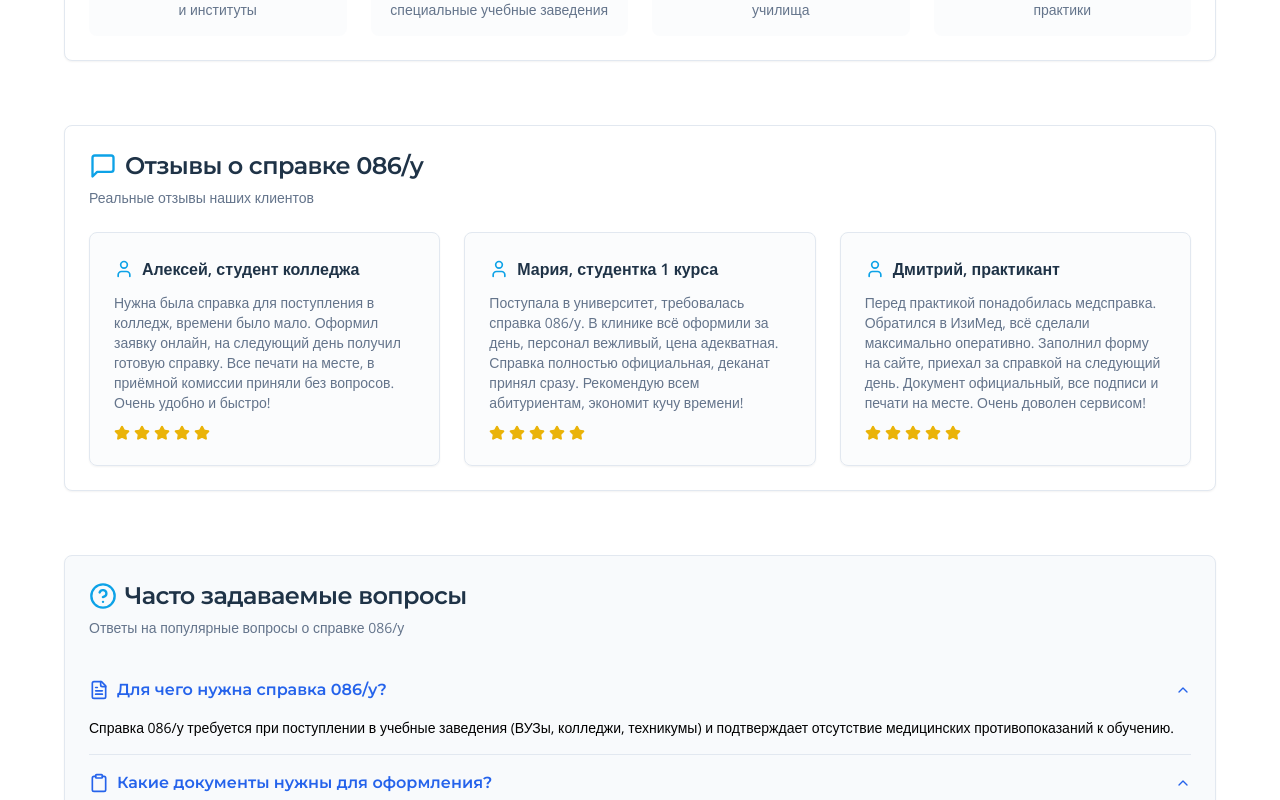
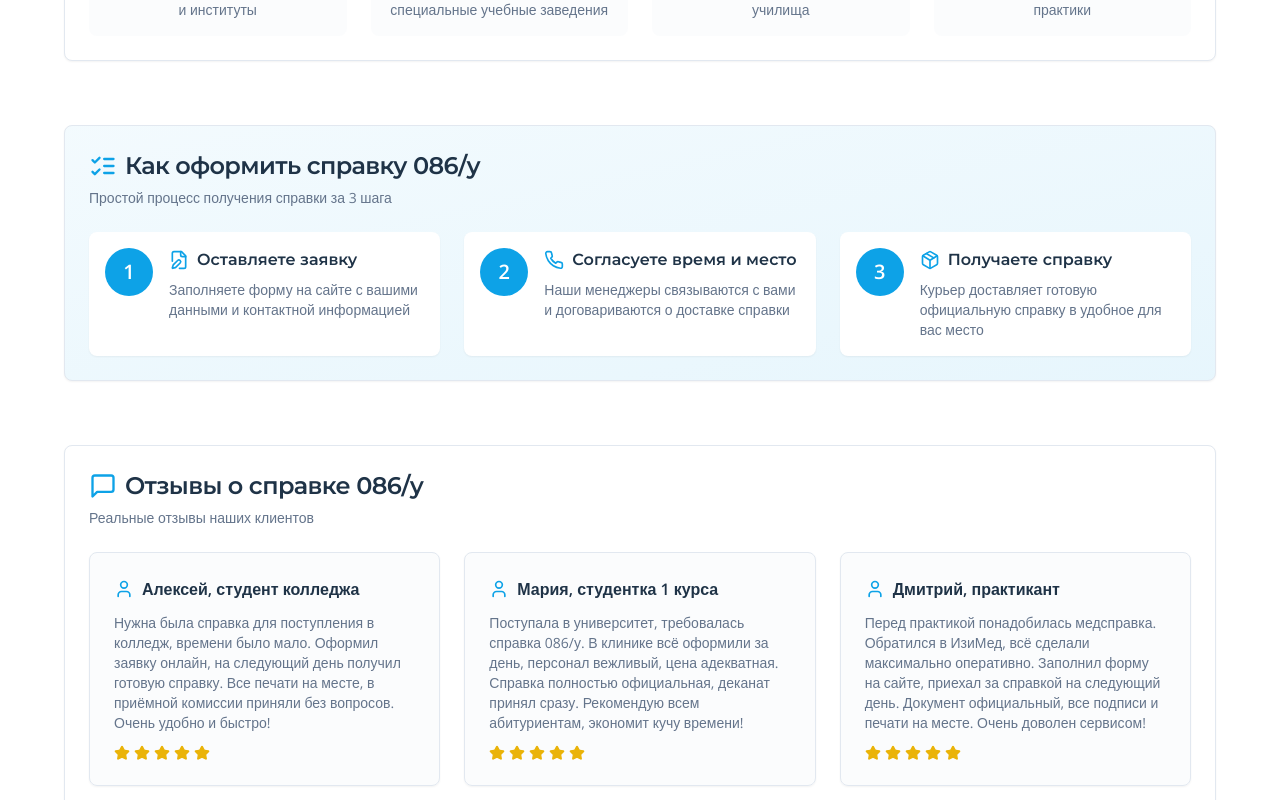
Before and after one commit to pr-poehali-dev/clinic-design-easymed, a React (Vite) app: page /certificate-086 in a window 1280 px wide. Shown: the part 1400-2200 px from the top of the page. Built offline with nearby package versions, Linux system fonts and the light colour scheme.

Commit message:
Добавить блок оформления справки 086/у

```diff
--- a/src/pages/Certificate086.tsx
+++ b/src/pages/Certificate086.tsx
@@ -234,6 +234,72 @@ const Certificate086 = () => {
         </section>
 
         <section className="mt-16">
+          <Card className="bg-gradient-to-br from-primary/5 to-primary/10">
+            <CardHeader>
+              <CardTitle className="text-2xl flex items-center gap-2">
+                <Icon name="ListChecks" className="text-primary" size={28} />
+                Как оформить справку 086/у
+              </CardTitle>
+              <CardDescription>Простой процесс получения справки за 3 шага</CardDescription>
+            </CardHeader>
+            <CardContent>
+              <div className="grid grid-cols-1 md:grid-cols-3 gap-6">
+                <div className="flex gap-4 p-4 rounded-lg bg-white shadow-sm">
+                  <div className="flex-shrink-0">
+                    <div className="w-12 h-12 rounded-full bg-primary text-white flex items-center justify-center font-bold text-xl">
+                      1
+                    </div>
+                  </div>
+                  <div>
+                    <h3 className="font-semibold mb-2 flex items-center gap-2">
+                      <Icon name="FileEdit" size={20} className="text-primary" />
+                      Оставляете заявку
+                    </h3>
+                    <p className="text-sm text-muted-foreground">
+                      Заполняете форму на сайте с вашими данными и контактной информацией
+                    </p>
+                  </div>
+                </div>
+
+                <div className="flex gap-4 p-4 rounded-lg bg-white shadow-sm">
+                  <div className="flex-shrink-0">
+                    <div className="w-12 h-12 rounded-full bg-primary text-white flex items-center justify-center font-bold text-xl">
+                      2
+                    </div>
+                  </div>
+                  <div>
+                    <h3 className="font-semibold mb-2 flex items-center gap-2">
+                      <Icon name="Phone" size={20} className="text-primary" />
+                      Согласуете время и место
+                    </h3>
+                    <p className="text-sm text-muted-foreground">
+                      Наши менеджеры связываются с вами и договариваются о доставке справки
+                    </p>
+                  </div>
+                </div>
+
+                <div className="flex gap-4 p-4 rounded-lg bg-white shadow-sm">
+                  <div className="flex-shrink-0">
+                    <div className="w-12 h-12 rounded-full bg-primary text-white flex items-center justify-center font-bold text-xl">
+                      3
+                    </div>
+                  </div>
+                  <div>
+                    <h3 className="font-semibold mb-2 flex items-center gap-2">
+                      <Icon name="Package" size={20} className="text-primary" />
+                      Получаете справку
+                    </h3>
+                    <p className="text-sm text-muted-foreground">
+                      Курьер доставляет готовую официальную справку в удобное для вас место
+                    </p>
+                  </div>
+                </div>
+              </div>
+            </CardContent>
+          </Card>
+        </section>
+
+        <section className="mt-16">
           <Card>
             <CardHeader>
               <CardTitle className="text-2xl flex items-center gap-2">
```
